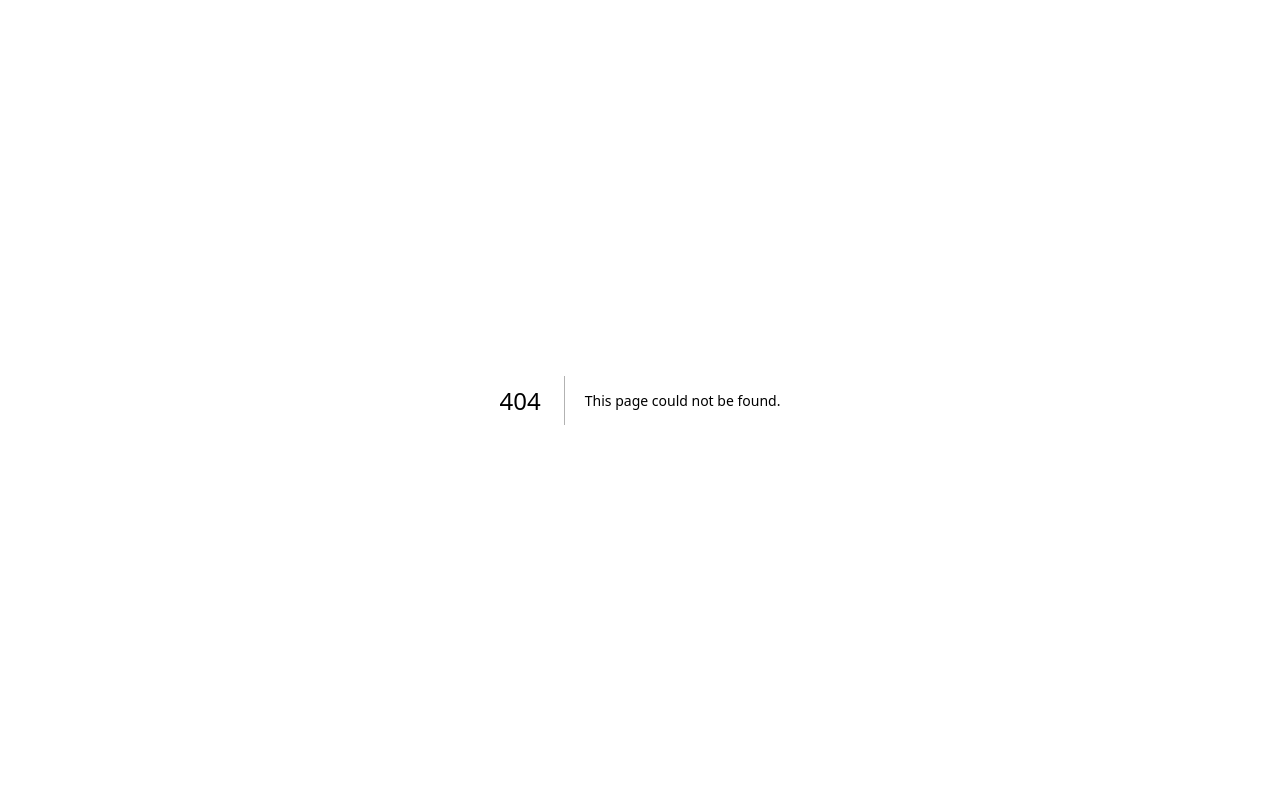
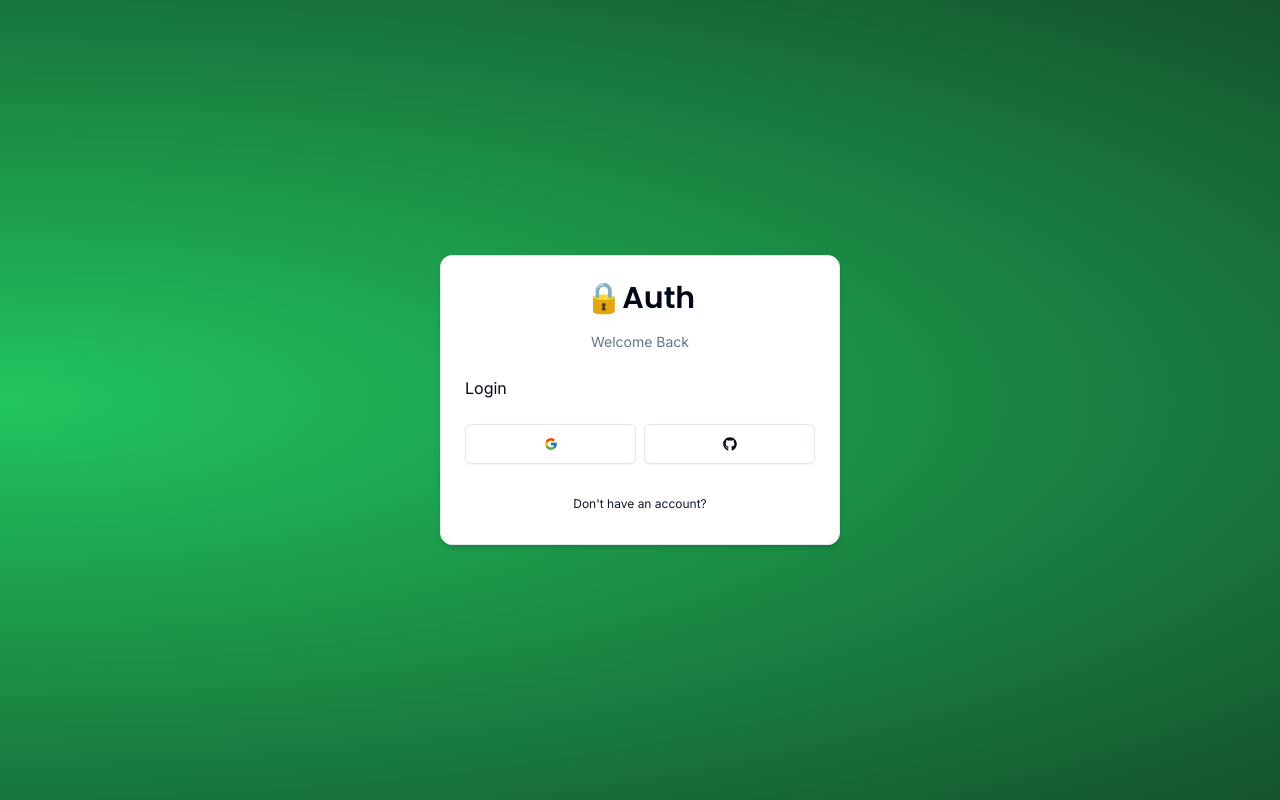
Before and after one commit to faisal004/auth-toolbox, a Next.js app: page /auth/login in a window 1280 px wide. Before the commit this address had no page. Built offline with nearby package versions, Linux system fonts and the light colour scheme.

Commit message:
added : login page with its reusable components added

```diff
--- /dev/null
+++ b/app/auth/layout.tsx
@@ -0,0 +1,9 @@
+const AuthLayout = ({ children }: { children: React.ReactNode }) => {
+  return (
+    <div className="h-full flex items-center justify-center bg-[radial-gradient(ellipse_at_left,_var(--tw-gradient-stops))] from-green-500 to-green-900">
+      {children}
+    </div>
+  )
+}
+
+export default AuthLayout
--- /dev/null
+++ b/app/auth/login/page.tsx
@@ -0,0 +1,9 @@
+import { LoginForm } from "@/components/auth/login-form";
+
+const LoginPage = () => {
+    return (
+        <LoginForm/>
+     );
+}
+
+export default LoginPage;
--- /dev/null
+++ b/components/auth/back-button.tsx
@@ -0,0 +1,28 @@
+"use client";
+
+import Link from "next/link";
+
+import { Button } from "@/components/ui/button";
+
+interface BackButtonProps {
+  href: string;
+  label: string;
+};
+
+export const BackButton = ({
+  href,
+  label,
+}: BackButtonProps) => {
+  return (
+    <Button
+      variant="link"
+      className="font-normal w-full"
+      size="sm"
+      asChild
+    >
+      <Link href={href}>
+        {label}
+      </Link>
+    </Button>
+  );
+};
--- /dev/null
+++ b/components/auth/card-wrapper.tsx
@@ -0,0 +1,45 @@
+'use client'
+
+import {
+  Card,
+  CardContent,
+  CardHeader,
+  CardTitle,
+  CardFooter,
+} from '../ui/card'
+import { BackButton } from './back-button'
+import { Header } from './header'
+import { Social } from './social'
+
+interface CardWrapperProps {
+  children: React.ReactNode
+  headerLabel: string
+  backButtonLabel: string
+  backButtonHref: string
+  showSocial?: boolean
+}
+
+export const CardWrapper = ({
+  children,
+  headerLabel,
+  backButtonHref,
+  backButtonLabel,
+  showSocial,
+}: CardWrapperProps) => {
+  return (
+    <Card className="w-[400px] shadow-md">
+      <CardHeader>
+        <Header label={headerLabel} />
+      </CardHeader>
+      <CardContent>{children}</CardContent>
+      {showSocial && (
+        <CardFooter>
+          <Social />
+        </CardFooter>
+      )}
+      <CardFooter>
+        <BackButton label={backButtonLabel} href={backButtonHref} />
+      </CardFooter>
+    </Card>
+  )
+}
--- /dev/null
+++ b/components/auth/header.tsx
@@ -0,0 +1,30 @@
+import { Poppins } from "next/font/google";
+
+import { cn } from "@/lib/utils";
+
+const font = Poppins({
+  subsets: ["latin"],
+  weight: ["600"],
+});
+
+interface HeaderProps {
+  label: string;
+};
+
+export const Header = ({
+  label,
+}: HeaderProps) => {
+  return (
+    <div className="w-full flex flex-col gap-y-4 items-center justify-center">
+      <h1 className={cn(
+        "text-3xl font-semibold",
+        font.className,
+      )}>
+       🔒Auth
+      </h1>
+      <p className="text-muted-foreground text-sm">
+        {label}
+      </p>
+    </div>
+  );
+};
--- /dev/null
+++ b/components/auth/login-form.tsx
@@ -0,0 +1,14 @@
+import { CardWrapper } from './card-wrapper'
+
+export const LoginForm = () => {
+  return (
+    <CardWrapper
+      headerLabel="Welcome Back"
+      backButtonHref="/auth/register"
+      backButtonLabel="Don't have an account?"
+      showSocial
+    >
+      Login
+    </CardWrapper>
+  )
+}
--- /dev/null
+++ b/components/auth/social.tsx
@@ -0,0 +1,17 @@
+'use client'
+import { FcGoogle } from 'react-icons/fc'
+import { FaGithub } from 'react-icons/fa'
+import { Button } from '../ui/button'
+
+export const Social = () => {
+  return (
+    <div className="flex items-center w-full gap-x-2">
+      <Button size="lg" className="w-full" variant="outline" onClick={() => {}}>
+        <FcGoogle classname="h-5 w-5" />
+      </Button>
+      <Button size="lg" className="w-full" variant="outline" onClick={() => {}}>
+        <FaGithub classname="h-5 w-5" />
+      </Button>
+    </div>
+  )
+}
--- /dev/null
+++ b/components/ui/card.tsx
@@ -0,0 +1,76 @@
+import * as React from "react"
+
+import { cn } from "@/lib/utils"
+
+const Card = React.forwardRef<
+  HTMLDivElement,
+  React.HTMLAttributes<HTMLDivElement>
+>(({ className, ...props }, ref) => (
+  <div
+    ref={ref}
+    className={cn(
+      "rounded-xl border bg-card text-card-foreground shadow",
+      className
+    )}
+    {...props}
+  />
+))
+Card.displayName = "Card"
+
+const CardHeader = React.forwardRef<
+  HTMLDivElement,
+  React.HTMLAttributes<HTMLDivElement>
+>(({ className, ...props }, ref) => (
+  <div
+    ref={ref}
+    className={cn("flex flex-col space-y-1.5 p-6", className)}
+    {...props}
+  />
+))
+CardHeader.displayName = "CardHeader"
+
+const CardTitle = React.forwardRef<
+  HTMLParagraphElement,
+  React.HTMLAttributes<HTMLHeadingElement>
+>(({ className, ...props }, ref) => (
+  <h3
+    ref={ref}
+    className={cn("font-semibold leading-none tracking-tight", className)}
+    {...props}
+  />
+))
+CardTitle.displayName = "CardTitle"
+
+const CardDescription = React.forwardRef<
+  HTMLParagraphElement,
+  React.HTMLAttributes<HTMLParagraphElement>
+>(({ className, ...props }, ref) => (
+  <p
+    ref={ref}
+    className={cn("text-sm text-muted-foreground", className)}
+    {...props}
+  />
+))
+CardDescription.displayName = "CardDescription"
+
+const CardContent = React.forwardRef<
+  HTMLDivElement,
+  React.HTMLAttributes<HTMLDivElement>
+>(({ className, ...props }, ref) => (
+  <div ref={ref} className={cn("p-6 pt-0", className)} {...props} />
+))
+CardContent.displayName = "CardContent"
+
+const CardFooter = React.forwardRef<
+  HTMLDivElement,
+  React.HTMLAttributes<HTMLDivElement>
+>(({ className, ...props }, ref) => (
+  <div
+    ref={ref}
+    className={cn("flex items-center p-6 pt-0", className)}
+    {...props}
+  />
+))
+CardFooter.displayName = "CardFooter"
+
+export { Card, CardHeader, CardFooter, CardTitle, CardDescription, CardContent }
--- a/package.json
+++ b/package.json
@@ -16,6 +16,7 @@
     "next": "14.0.4",
     "react": "^18",
     "react-dom": "^18",
+    "react-icons": "^4.12.0",
     "tailwind-merge": "^2.2.0",
     "tailwindcss-animate": "^1.0.7"
   },
```
Also changed, not shown: 1 other file (tests, documents, lock files or other folders).
